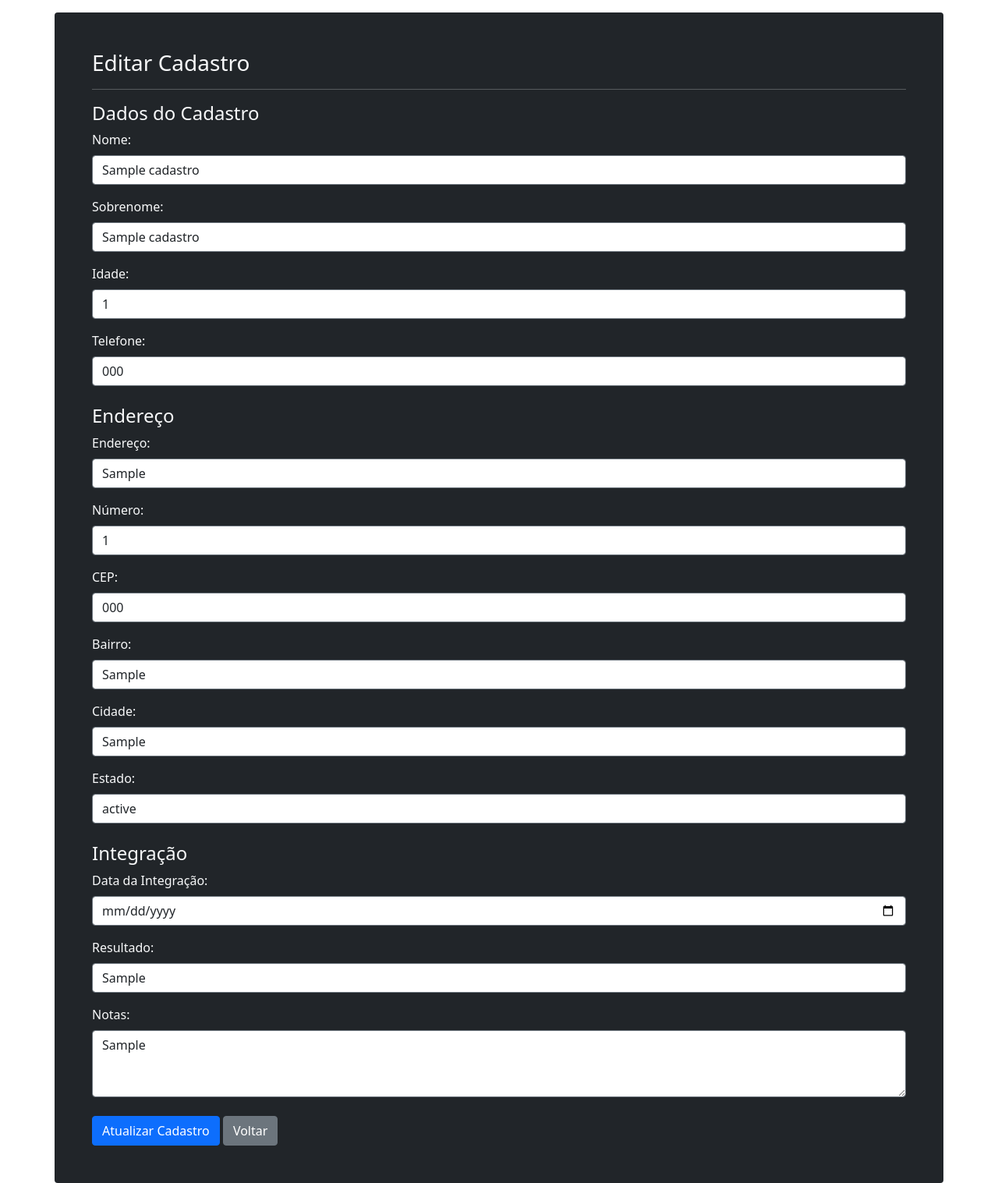
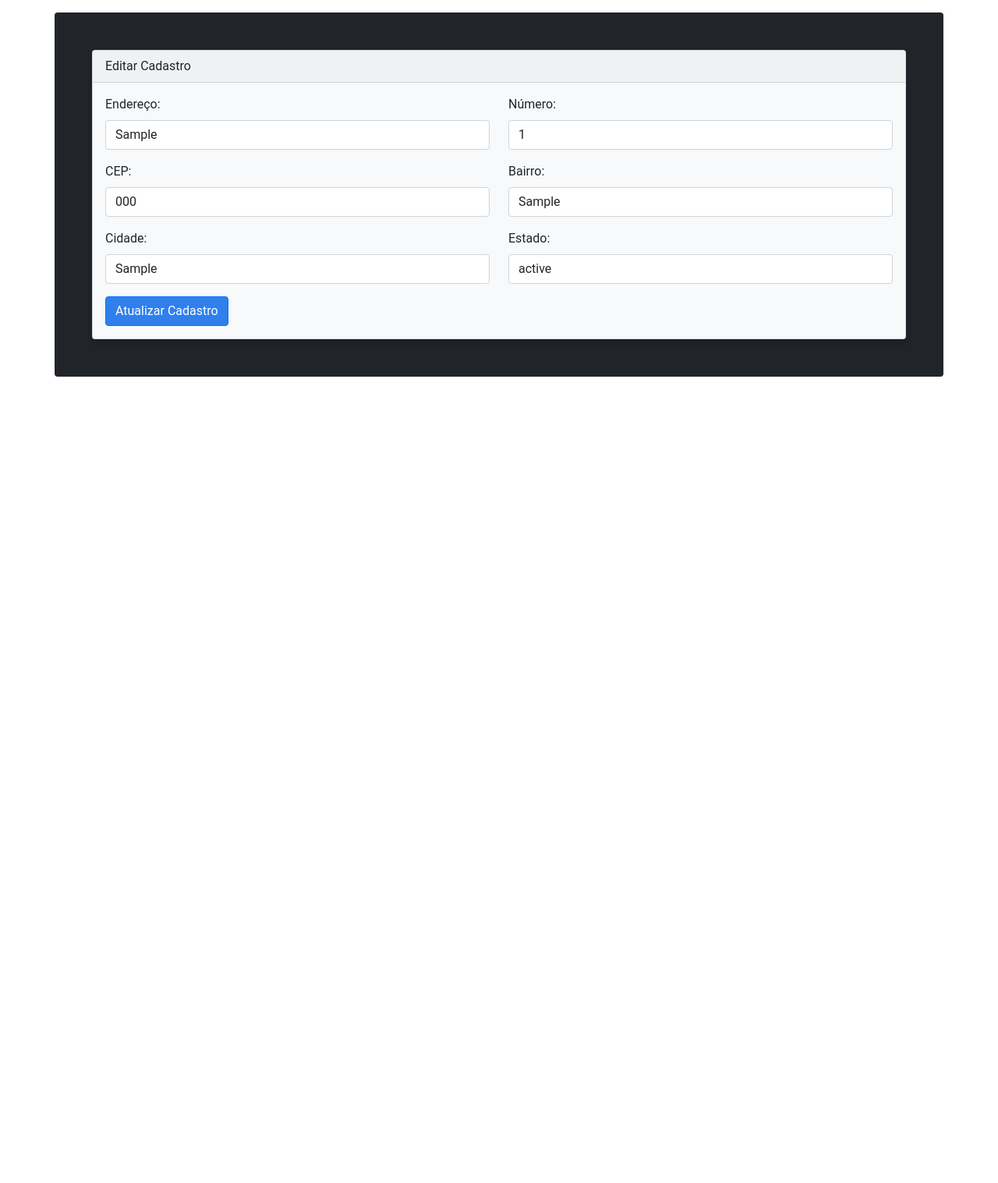
Before and after one commit to leo-allves/django-crud, a Django app: page /cadastro/editar/1/ in a window 1280 px wide. Shown: the whole page at 78% size. After the commit the page ends 483 px from the top, so only its background shows below. Run offline with Django 4.2, Linux system fonts and the light colour scheme; tables that the repository leaves empty hold one stand-in row (values such as "Sample post"); some libraries are stand-ins or nearby versions.

Commit message:
Updates templates Cadastros

```diff
--- a/core/models.py
+++ b/core/models.py
@@ -2,11 +2,11 @@ from django.db import models
 
 # Modelo para Cadastro
 class Cadastro(models.Model):
-    nome = models.CharField(max_length=100)
-    sobrenome = models.CharField(max_length=100)
+    nome = models.CharField(max_length=100, db_index=True)
+    sobrenome = models.CharField(max_length=100, db_index=True)
     idade = models.IntegerField()
-    telefone = models.CharField(max_length=15)
-    escolha_acompanhamento = models.CharField(max_length=100, blank=True)
+    telefone = models.CharField(max_length=15, db_index=True)
+    escolha_acompanhamento = models.CharField(max_length=100)
     dat_inc = models.DateTimeField(auto_now_add=True)
     dat_exc = models.DateTimeField(null=True, blank=True)
     dat_aut = models.DateTimeField(null=True, blank=True)
@@ -18,11 +18,11 @@ class Cadastro(models.Model):
 class EnderecoDosCadastros(models.Model):
     cadastro = models.ForeignKey(Cadastro, on_delete=models.CASCADE, related_name='enderecos')
     endereco = models.CharField(max_length=255)
-    numero = models.CharField(max_length=20)  # Alterado de IntegerField para CharField
+    numero = models.IntegerField()
     cep = models.CharField(max_length=9)
     bairro = models.CharField(max_length=100)
-    cidade = models.CharField(max_length=100)
-    estado = models.CharField(max_length=2)
+    cidade = models.CharField(max_length=100, db_index=True)
+    estado = models.CharField(max_length=2, db_index=True)
     dat_inc = models.DateTimeField(auto_now_add=True)
     dat_exc = models.DateTimeField(null=True, blank=True)
     dat_aut = models.DateTimeField(null=True, blank=True)
@@ -30,25 +30,26 @@ class EnderecoDosCadastros(models.Model):
     def __str__(self):
         return self.endereco
 
-# Modelo para Integração
+# Modelo para Integração (desacoplado dos cadastros atualmente)
 class Integracao(models.Model):
-    cadastro = models.ForeignKey(Cadastro, on_delete=models.CASCADE, related_name='integracoes')
-    data_integracao = models.DateField()
+    # Cadastro removido por enquanto para desacoplamento
+    # cadastro = models.ForeignKey(Cadastro, on_delete=models.CASCADE, related_name='integracoes')
+    data_integracao = models.DateField(db_index=True)
     resultado = models.CharField(max_length=100)
-    notas = models.TextField(blank=True)
+    notas = models.TextField()
     dat_inc = models.DateTimeField(auto_now_add=True)
     dat_exc = models.DateTimeField(null=True, blank=True)
     dat_aut = models.DateTimeField(null=True, blank=True)
 
     def __str__(self):
-        return f"{self.cadastro} - {self.data_integracao}"
+        return f"Integração em {self.data_integracao} - {self.resultado}"
 
-# Modelo para Movimento (se necessário)
+# Modelo para Movimento
 class Movimento(models.Model):
     cadastro = models.ForeignKey(Cadastro, on_delete=models.CASCADE, related_name='movimentos')
     endereco_evento = models.CharField(max_length=255)
-    data_evento = models.DateField()
-    observacoes = models.TextField(blank=True)
+    data_evento = models.DateField(db_index=True)
+    observacoes = models.TextField()
     dat_inc = models.DateTimeField(auto_now_add=True)
     dat_exc = models.DateTimeField(null=True, blank=True)
     dat_aut = models.DateTimeField(null=True, blank=True)
--- a/core/templates/cadastro/editar_cadastro.html
+++ b/core/templates/cadastro/editar_cadastro.html
@@ -5,86 +5,91 @@
     <meta charset="UTF-8">
     <meta name="viewport" content="width=device-width, initial-scale=1.0">
     <link rel="stylesheet" href="{% static 'bootstrap/css/bootstrap.min.css' %}">
-    <link rel="stylesheet" href="{% static 'css/style.css' %}">
+    <link rel="stylesheet" href="{% static 'css/style.css' %}"> <!-- Incluído CSS personalizado -->
+    <script src="https://kit.fontawesome.com/8786c39b09.js"></script>
     <title>Editar Cadastro</title>
+    <style>
+        body {
+            font-family: 'Roboto', sans-serif; /* Aplicando a fonte Roboto */
+        }
+        .bg-gradient {
+            background: linear-gradient(to right, #56CCF2, #2F80ED); /* Gradiente de azul */
+            color: white; /* Texto branco para contraste */
+        }
+        .card {
+            box-shadow: 0 4px 8px 0 rgba(0,0,0,0.2); /* Sombra para o card */
+        }
+        .btn-primary {
+            background-color: #2F80ED; /* Botão azul para combinar com o gradiente */
+        }
+    </style>
 </head>
 <body>
     <div class="container mt-3 p-5 rounded-2 bg-dark">
-        <h3 class="text-light">Editar Cadastro</h3>
-        <hr class="bg-light">
+        <!-- Voltar para lista de cadastros -->
+        <div class="card bg-light">
+            <div class="card-header">Editar Cadastro</div>
+            <div class="card-body">
+                <form id="updateForm" method="POST" action="{% url 'editar_cadastro' cadastro.id %}">
+                    {% csrf_token %}
+                    <!-- Campos do formulário -->
+                    <!-- {{ form.as_p }} -->
+                    <div class="row">
+                        <!-- Assume que o primeiro endereço na lista de endereços é o que queremos editar -->
+                        {% with cadastro.enderecos.first as endereco %}
+                        <div class="col-md-6 mb-3">
+                            <label for="endereco" class="form-label">Endereço:</label>
+                            <input type="text" class="form-control" id="endereco" name="endereco" value="{{ endereco.endereco }}" required>
+                        </div>
+                        <div class="col-md-6 mb-3">
+                            <label for="numero" class="form-label">Número:</label>
+                            <input type="number" class="form-control" id="numero" name="numero" value="{{ endereco.numero }}" required>
+                        </div>
+                        <div class="col-md-6 mb-3">
+                            <label for="cep" class="form-label">CEP:</label>
+                            <input type="text" class="form-control" id="cep" name="cep" value="{{ endereco.cep }}" required>
+                        </div>
+                        <div class="col-md-6 mb-3">
+                            <label for="bairro" class="form-label">Bairro:</label>
+                            <input type="text" class="form-control" id="bairro" name="bairro" value="{{ endereco.bairro }}" required>
+                        </div>
+                        <div class="col-md-6 mb-3">
+                            <label for="cidade" class="form-label">Cidade:</label>
+                            <input type="text" class="form-control" id="cidade" name="cidade" value="{{ endereco.cidade }}" required>
+                        </div>
+                        <div class="col-md-6 mb-3">
+                            <label for="estado" class="form-label">Estado:</label>
+                            <input type="text" class="form-control" id="estado" name="estado" value="{{ endereco.estado }}" required>
+                        </div>
+                        <!-- {% endwith %} -->
+                    </div>
+                    <!-- Botão para acionar modal -->
+                    <button type="button" class="btn btn-primary" data-bs-toggle="modal" data-bs-target="#confirmUpdateModal">
+                        Atualizar Cadastro
+                    </button>
 
-        <!-- Formulário de Edição de Cadastro -->
-        <form action="{% url 'editar_cadastro' cadastro.id %}" method="POST">
-            {% csrf_token %}
-
-            <!-- Seção de Cadastro -->
-            <h4 class="text-light">Dados do Cadastro</h4>
-            <div class="mb-3">
-                <label class="text-light form-label" for="nome">Nome:</label>
-                <input type="text" name="nome" class="form-control border border-secondary" id="nome" value="{{ cadastro.nome }}" required>
+                    <!-- Modal -->
+                    <div class="modal fade" id="confirmUpdateModal" tabindex="-1" aria-labelledby="confirmUpdateModalLabel" aria-hidden="true">
+                        <div class="modal-dialog">
+                            <div class="modal-content">
+                                <div class="modal-header">
+                                    <h5 class="modal-title" id="confirmUpdateModalLabel">Confirmação de Atualização</h5>
+                                    <button type="button" class="btn-close" data-bs-dismiss="modal" aria-label="Fechar"></button>
                                 </div>
-            <div class="mb-3">
-                <label class="text-light form-label" for="sobrenome">Sobrenome:</label>
-                <input type="text" name="sobrenome" class="form-control border border-secondary" id="sobrenome" value="{{ cadastro.sobrenome }}" required>
+                                <div class="modal-body">
+                                    Tem certeza que deseja atualizar os dados deste cadastro?
                                 </div>
-            <div class="mb-3">
-                <label class="text-light form-label" for="idade">Idade:</label>
-                <input type="number" name="idade" class="form-control border border-secondary" id="idade" value="{{ cadastro.idade }}" required>
+                                <div class="modal-footer">
+                                    <button type="button" class="btn btn-secondary" data-bs-dismiss="modal">Cancelar</button>
+                                    <button type="button" class="btn btn-primary" onclick="document.getElementById('updateForm').submit();">Confirmar</button>
                                 </div>
-            <div class="mb-3">
-                <label class="text-light form-label" for="telefone">Telefone:</label>
-                <input type="text" name="telefone" class="form-control border border-secondary" id="telefone" value="{{ cadastro.telefone }}" required>
                             </div>
-
-            <!-- Seção de Endereço -->
-            <h4 class="text-light mt-4">Endereço</h4>
-            <div class="mb-3">
-                <label class="text-light form-label" for="endereco">Endereço:</label>
-                <input type="text" name="endereco" class="form-control border border-secondary" id="endereco" value="{{ endereco.endereco }}" required>
                         </div>
-            <div class="mb-3">
-                <label class="text-light form-label" for="numero">Número:</label>
-                <input type="number" name="numero" class="form-control border border-secondary" id="numero" value="{{ endereco.numero }}" required>
-            </div>
-            <div class="mb-3">
-                <label class="text-light form-label" for="cep">CEP:</label>
-                <input type="text" name="cep" class="form-control border border-secondary" id="cep" value="{{ endereco.cep }}" required>
-            </div>
-            <div class="mb-3">
-                <label class="text-light form-label" for="bairro">Bairro:</label>
-                <input type="text" name="bairro" class="form-control border border-secondary" id="bairro" value="{{ endereco.bairro }}" required>
-            </div>
-            <div class="mb-3">
-                <label class="text-light form-label" for="cidade">Cidade:</label>
-                <input type="text" name="cidade" class="form-control border border-secondary" id="cidade" value="{{ endereco.cidade }}" required>
-            </div>
-            <div class="mb-3">
-                <label class="text-light form-label" for="estado">Estado:</label>
-                <input type="text" name="estado" class="form-control border border-secondary" id="estado" value="{{ endereco.estado }}" required>
-            </div>
-
-            <!-- Seção de Integração -->
-            <h4 class="text-light mt-4">Integração</h4>
-            <div class="mb-3">
-                <label class="text-light form-label" for="data_integracao">Data da Integração:</label>
-                <input type="date" name="data_integracao" class="form-control border border-secondary" id="data_integracao" value="{{ integracao.data_integracao }}" required>
-            </div>
-            <div class="mb-3">
-                <label class="text-light form-label" for="resultado">Resultado:</label>
-                <input type="text" name="resultado" class="form-control border border-secondary" id="resultado" value="{{ integracao.resultado }}" required>
-            </div>
-            <div class="mb-3">
-                <label class="text-light form-label" for="notas">Notas:</label>
-                <textarea name="notas" class="form-control border border-secondary" id="notas" rows="3" required>{{ integracao.notas }}</textarea>
-            </div>
-
-            <div class="mt-4">
-                <button type="submit" class="btn btn-primary">Atualizar Cadastro</button>
-                <a href="{% url 'lista_cadastros' %}" class="btn btn-secondary">Voltar</a>
                     </div>
                 </form>
             </div>
-
-    <script src="{% static 'bootstrap/js/bootstrap.bundle.min.js' %}"></script>
+        </div>
+    </div>
+    <script src="{% static 'bootstrap/js/bootstrap.min.js' %}"></script>
 </body>
 </html>
```
Also changed, not shown: core/admin.py (+7 -6 lines), core/cadastro_views.py (+38 -126 lines), core/templates/cadastro/criar_cadastro.html (+26 -33 lines), core/templates/cadastro/detalhes_cadastro.html (+31 -24 lines), core/templates/cadastro/lista_cadastros.html (+11 -22 lines), core/migrations/0004_remove_integracao_cadastro_delete_acompanhamento.py (added). Lines whose indentation alone changed are shown as unchanged.
